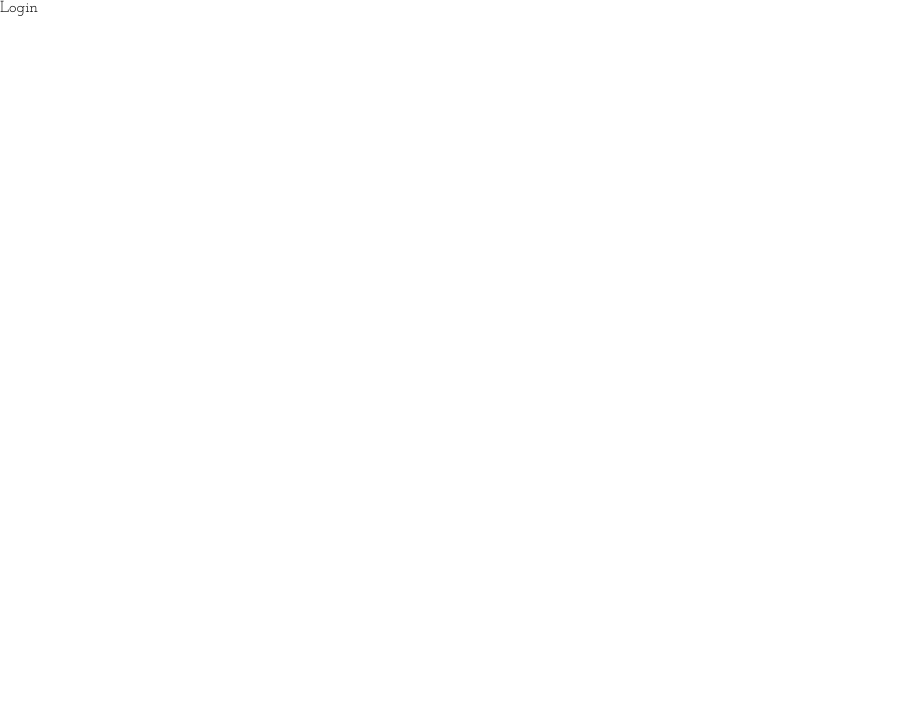
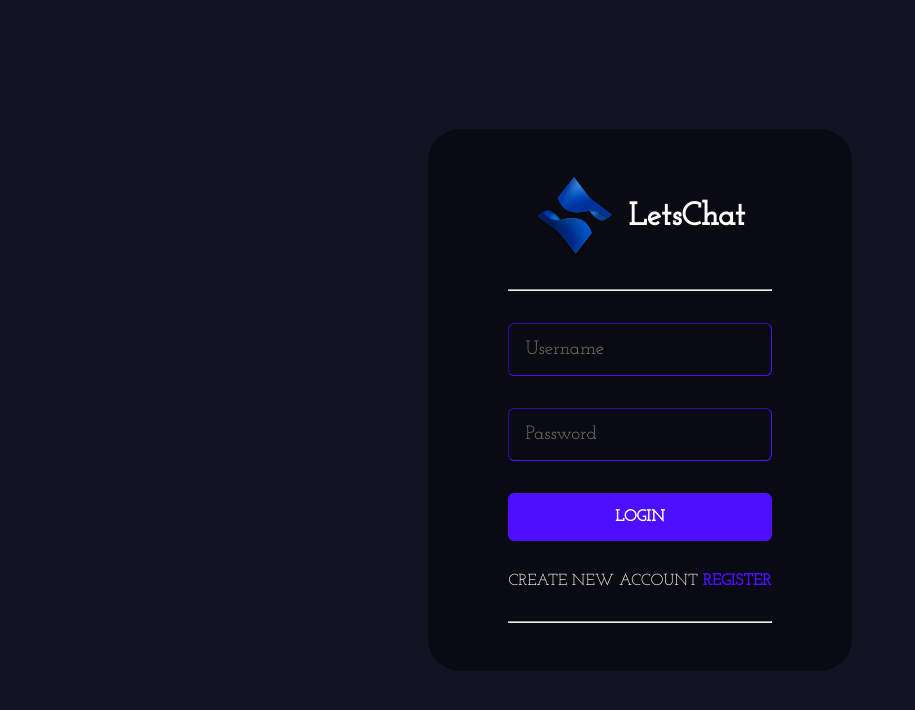
Before and after one commit to Shubhithebeast/Talkies, a React (Create React App) app in the folder client/: page /login in a window 1280 px wide. Shown: the top 710 px of the page, without its empty margins (0-915 px from the left). Built offline with nearby package versions, Linux system fonts and the light colour scheme.

Commit message:
login functionality added

```diff
--- a/client/src/pages/Login.jsx
+++ b/client/src/pages/Login.jsx
@@ -1,9 +1,171 @@
-import React from 'react'
+import React, { useState,useEffect } from 'react'
+import Logo from "../assets/logo.svg"
+import styled from 'styled-components'
+import { Link, useNavigate } from 'react-router-dom'
+import { toast,ToastContainer } from 'react-toastify'
+import "react-toastify/dist/ReactToastify.css";
+import axios from 'axios'
+import {loginRoute} from '../utils/APIRoutes';
 
 const Login = () => {
+
+  const navigate = useNavigate();
+
+  const [values,setValues] = useState({
+    username:"",password:""
+  })
+
+  const toastOptions ={
+    position:"bottom-right",
+    autoClose:8000,
+    pauseOnHover:true,
+    draggable:true,
+    theme:"dark"
+  }
+
+  useEffect(()=>{
+    if(localStorage.getItem("chat-app-user")){
+      navigate("/");
+    }
+  },[])
+
+
+  const handleSubmit = async(event) =>{
+    event.preventDefault();
+
+    if(handleValidation()){
+      const {password,username} = values;
+
+      const {data} = await axios.post(loginRoute,{
+        username,password
+      });
+
+      if(data.status===false){
+        toast.error(data.msg,toastOptions);
+      }
+      if(data.status===true){
+        localStorage.setItem("chat-app-user",JSON.stringify(data.user));
+        navigate("/");
+      }
+    }
+
+  }
+
+  const handleValidation = ()=>{
+    const {username,password}= values;
+
+    if(password===""){
+      toast.error("Username and Password must be valid",toastOptions);
+      return false;
+    }
+    else if(username===""){
+      toast.error("Username and Password must be valid",toastOptions);
+      return false;
+    }
+
+    return true;
+
+  }
+
+  const handleChange = (event) =>{
+    setValues({...values,[event.target.name]:event.target.value});
+  }
+
   return (
-    <div>Login</div>
+    <>
+      <FormContainer>
+       <form onSubmit={(event) => handleSubmit(event)}>
+        <div className='brand'>
+          <img src={Logo} alt="Logo" />
+          <h1>LetsChat</h1>
+        </div>
+          <hr></hr>
+
+        <input type='text' placeholder='Username' name='username' onChange={(event)=> handleChange(event)} />
+        <input type='password' placeholder='Password' name='password' onChange={(event)=> handleChange(event)} />
+
+        <button type="submit">Login</button>
+        <span>Create new Account <Link to="/register">Register</Link></span><hr/>
+
+       </form>
+      </FormContainer>
+      <ToastContainer/>
+    </>
   )
 }
 
+const FormContainer = styled.div`
+ background-color:#131324;
+ height:100vh;
+ width:100vw;
+ display:flex;
+ flex-direction:column;
+ justify-content:center;
+ align-items:center;
+ gap:1rem;
+
+ .brand{
+  display:flex;
+  align-items:center;
+  gap:1rem;
+  justify-content:center;
+  img{
+    height:5rem;
+  }
+  h1{
+    color:white;
+  }
+ }
+
+ form{
+  display:flex;
+  flex-direction:column;
+  gap:2rem;
+  background-color:#00000076;
+  border-radius:2rem;
+  padding: 3rem 5rem;
+ }
+
+ input{
+  background-color:transparent;
+  padding:1rem;
+  border:0.1rem inset #4e0eff;
+  border-radius:0.4rem;
+  color:white;
+  width:100%;
+  font-size:1.2rem;
+  &:focus{
+    border: 0.18rem outset #4e0eff;
+    outline:none;
+  }
+
+ }
+
+ button{
+  background-color:#4e0eff;
+  color:white;
+  padding: 1rem 2rem;
+  border:none;
+  ${'' /* border: 0.1rem groove white; */}
+  font-weight:bold;
+  cursor:pointer;
+  border-radius:0.4rem;
+  font-size:1rem;
+  text-transform:uppercase;
+  &:hover{
+    background-color:#541bf0d2;
+  }
+ }
+
+ span{
+  color:white;
+  text-transform:uppercase;
+  a{
+  color:#4e0eff;
+  text-decoration:none;
+  font-weight:bold
+ }
+
+`;
+
 export default Login
--- a/client/src/pages/Register.jsx
+++ b/client/src/pages/Register.jsx
@@ -21,6 +21,12 @@
       theme: "dark",
 
   }
+
+  useEffect(()=>{
+    if(localStorage.getItem("chat-app-user")){
+      navigate("/");
+    }
+  },[])
 
   const handleSubmit = async(e)=>{
 
@@ -73,6 +79,7 @@
             <img src={Logo} alt="Logo" />
             <h1>LetsChat</h1>
           </div>
+          <hr/>
 
           <input type='text' placeholder='Username' name='username' onChange={(e)=>handleChange(e)}/>
           <input type='email' placeholder='Email' name='email' onChange={(e)=>handleChange(e)}/>
@@ -81,6 +88,7 @@
 
           <button type="submit">Create User</button>
           <span>Already a user?  <Link to="/login"> Login</Link></span>
+          <hr/>
         </form>
       </FormContainer>
         <ToastContainer/>
@@ -124,13 +132,13 @@
   input{
     background-color:transparent;
     padding:1rem;
-    border:0.1rem solid #4e0eff;
+    border:0.1rem inset #4e0eff;
     border-radius:0.4rem;
-    color: white;
+    color:white;
     width:100%;
-    font-size:1rem;
+    font-size:1.2rem;
     &:focus{
-      border: 0.1rem solid #997af0;
+      border: 0.18rem outset #4e0eff;
       outline:none;
     }
   }
--- a/client/src/utils/APIRoutes.js
+++ b/client/src/utils/APIRoutes.js
@@ -1,2 +1,3 @@
-const host ="http://localhost:5000";
+export const host ="http://localhost:5000";
 export const registerRoute = `${host}/api/auth/register`;
+export const loginRoute = `${host}/api/auth/login`;
```
Also changed, not shown: 2 other files (tests, documents, lock files or other folders).
